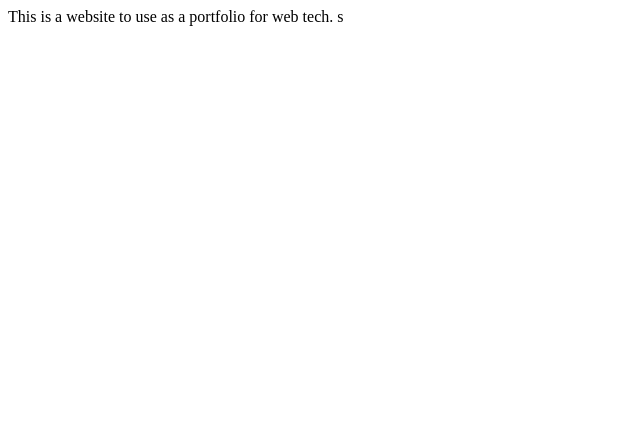
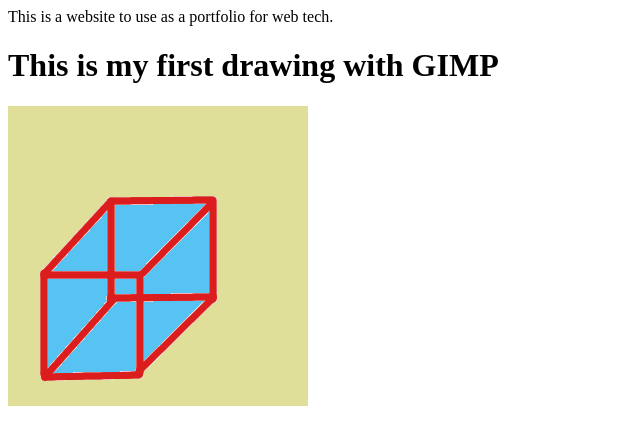
Before and after one commit to AneliseUng/AneliseUng.github.io, a plain HTML site: page Index.html in a window 1280 px wide. Shown: the whole page, without its empty margins (0-640 px from the left). Drawn offline with Linux system fonts and the light colour scheme.

Commit message:
added files
new files

```diff
--- a/Index.html
+++ b/Index.html
@@ -10,7 +10,11 @@
 
     <body>
         This is a website to use as a portfolio for web tech.
-s
+
+        <h1>  This is my first drawing with GIMP </h1>
+        <p>
+        <img src="Images/lab1-1.gif"
+        </p>
 
     </body>
 
```
Also changed, not shown: Images/lab1-1.gif (added), 1 other file.
